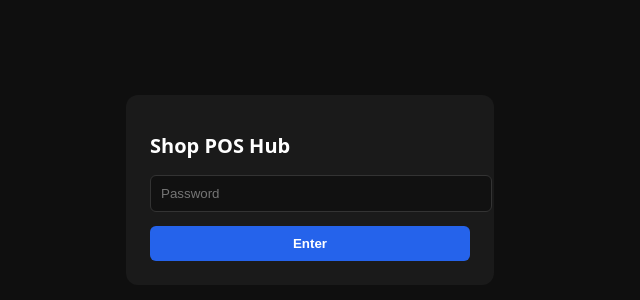
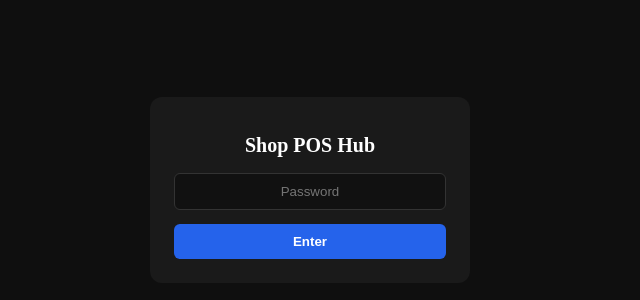
Before and after one commit to MAliEesa/shoppos-hub, a Next.js app: page /login in a window 1280 px wide. Shown: the part 210-510 px from the top of the page, without its empty margins (330-970 px from the left). Built offline with nearby package versions, Linux system fonts and the light colour scheme.

Commit message:
new commit

```diff
--- /dev/null
+++ b/app/globals.css
@@ -0,0 +1,11 @@
+html, body {
+  margin: 0;
+  padding: 0;
+  width: 100%;
+  height: 100%;
+  box-sizing: border-box;
+}
+
+* {
+  box-sizing: border-box;
+}
--- a/app/layout.js
+++ b/app/layout.js
@@ -1,3 +1,5 @@
+import './globals.css';
+
 export const metadata = {
   title: 'Shop POS Hub',
   description: 'Multi-shop POS management',
@@ -6,7 +8,7 @@ export const metadata = {
 export default function RootLayout({ children }) {
   return (
     <html lang="en">
-      <body style={{ margin: 0, fontFamily: 'system-ui, sans-serif' }}>{children}</body>
+      <body>{children}</body>
     </html>
   );
 }
--- a/app/login/page.js
+++ b/app/login/page.js
@@ -32,7 +32,7 @@ function LoginForm() {
   }
 
   return (
-    <form onSubmit={handleSubmit} style={{ width: 320, padding: 24, background: '#1a1a1a', borderRadius: 12 }}>
+    <form onSubmit={handleSubmit} style={{ width: 320, maxWidth: '90vw', padding: 24, background: '#1a1a1a', borderRadius: 12, textAlign: 'center' }}>
       <h1 style={{ color: '#fff', marginBottom: 16, fontSize: 20 }}>Shop POS Hub</h1>
       <input
         type="password"
@@ -40,7 +40,7 @@ function LoginForm() {
         value={password}
         onChange={(e) => setPassword(e.target.value)}
         required
-        style={{ width: '100%', padding: 10, marginBottom: 14, borderRadius: 6, border: '1px solid #333', background: '#111', color: '#fff' }}
+        style={{ width: '100%', padding: 10, marginBottom: 14, borderRadius: 6, border: '1px solid #333', background: '#111', color: '#fff', textAlign: 'center' }}
       />
       {error && <p style={{ color: '#f66', marginBottom: 10, fontSize: 13 }}>{error}</p>}
       <button type="submit" disabled={loading} style={{ width: '100%', padding: 10, borderRadius: 6, border: 'none', background: '#2563eb', color: '#fff', fontWeight: 600 }}>
@@ -52,7 +52,7 @@ function LoginForm() {
 
 export default function LoginPage() {
   return (
-    <div style={{ display: 'flex', minHeight: '100vh', alignItems: 'center', justifyContent: 'center', background: '#0f0f0f' }}>
+    <div style={{ display: 'flex', width: '100%', minHeight: '100vh', alignItems: 'center', justifyContent: 'center', background: '#0f0f0f' }}>
       <Suspense fallback={null}>
         <LoginForm />
       </Suspense>
```
Also changed, not shown: 1 other file (tests, documents, lock files or other folders).
